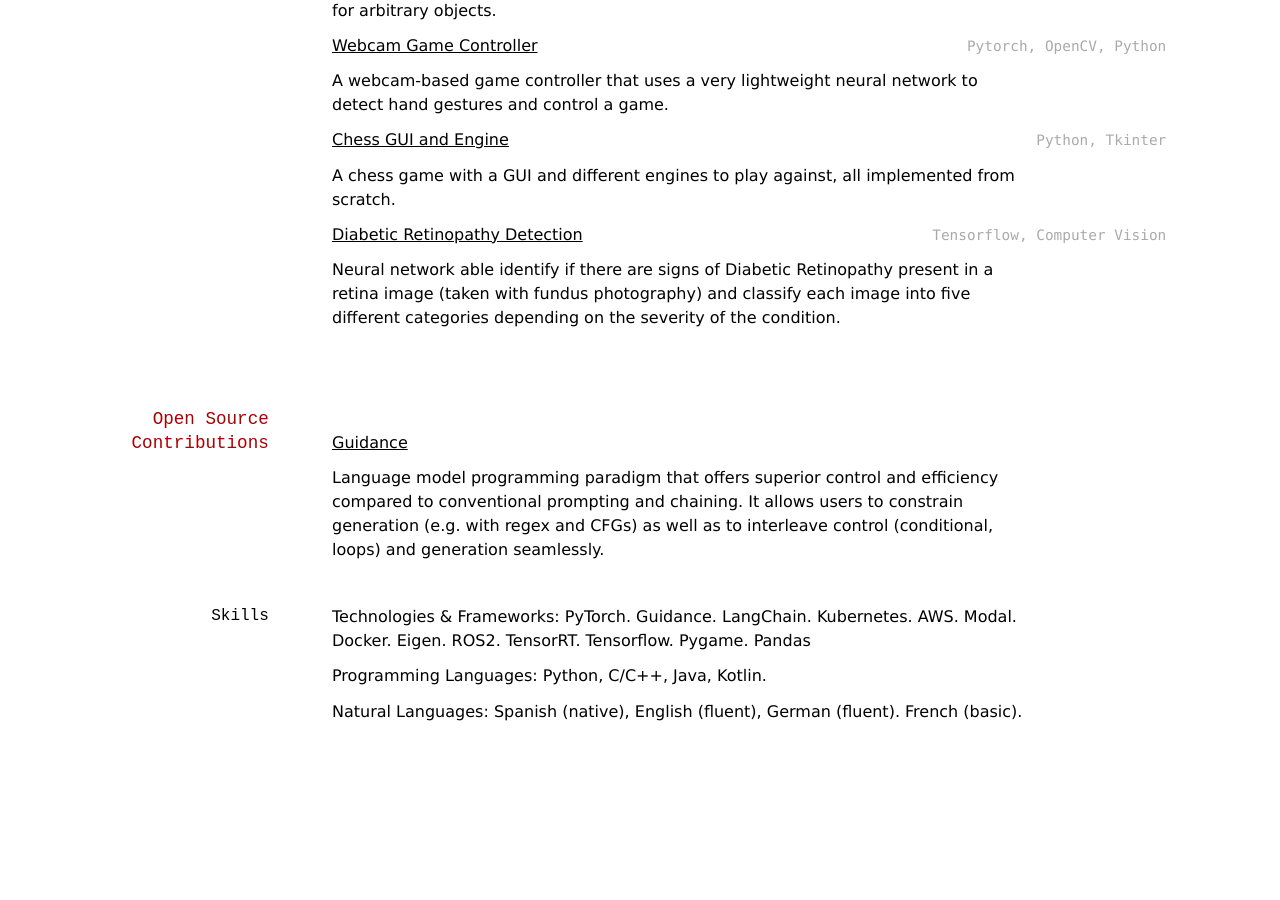
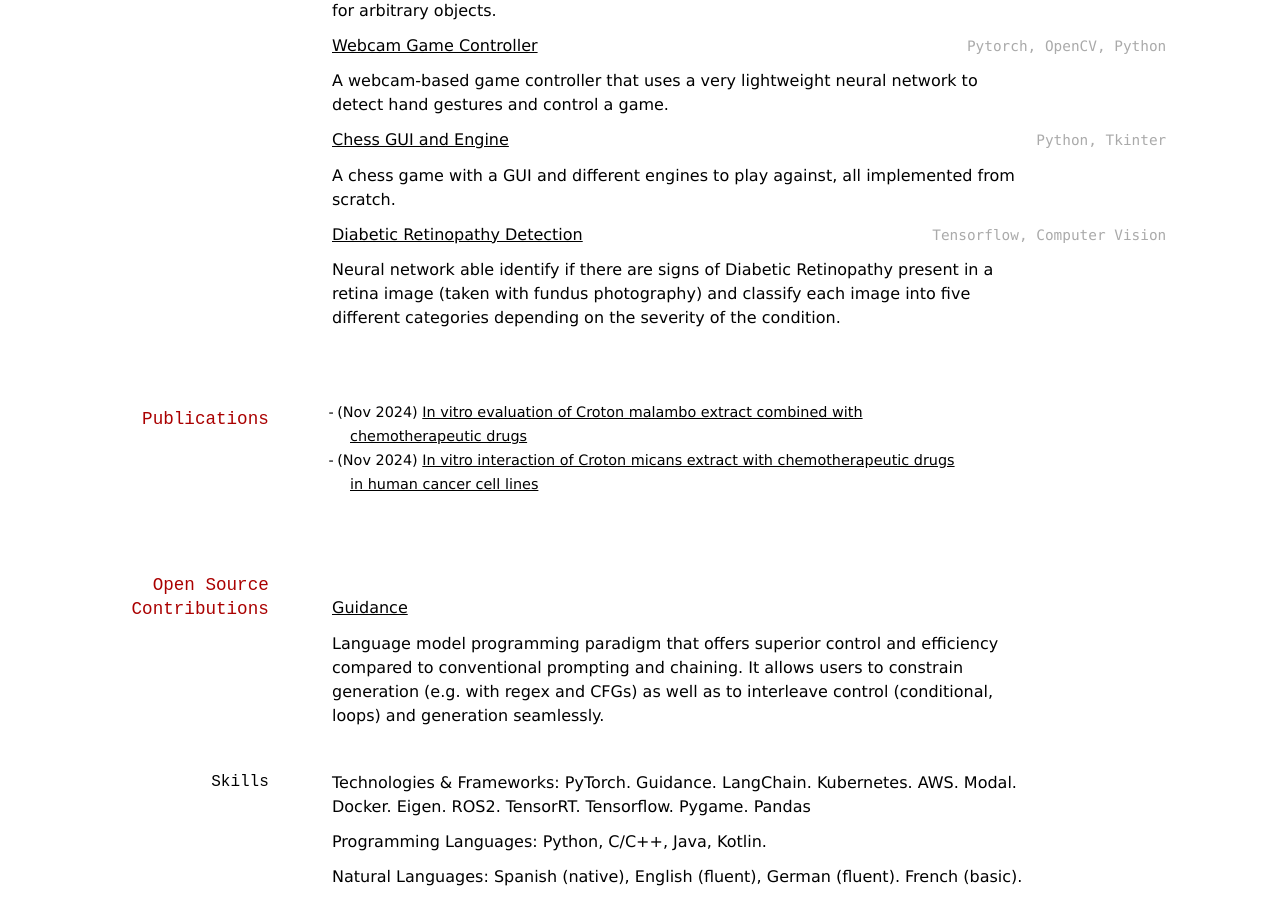
Before and after one commit to Sam1320/Sam1320.github.io, a Jekyll site: the page built from cv.md, in a window 1280 px wide and 900 px high, scrolled down 1853 px. Built offline with Jekyll 4.4.1, drawn with Linux system fonts in a browser that asks for light colours; before the commit the page ends 2588 px from its top, so only the background shows below that.

Commit message:
add publications

```diff
--- a/cv.md
+++ b/cv.md
@@ -92,6 +92,9 @@ A chess game with a GUI and different engines to play against, all implemented f
 
 Neural network able identify if there are signs of Diabetic Retinopathy present in a retina image (taken with fundus photography) and classify each image into five different categories depending on the severity of the condition.
 
+## Publications
+- (Nov 2024) [In vitro evaluation of Croton malambo extract combined with chemotherapeutic drugs](https://doi.org/10.47499/revistaaccb.v1i36.296)
+- (Nov 2024) [In vitro interaction of Croton micans extract with chemotherapeutic drugs in human cancer cell lines](https://doi.org/10.26807/remcb.v45i2.1008)
 
 ## Open Source Contributions
 [Guidance](https://github.com/guidance-ai/guidance/blob/main/notebooks/art_of_prompt_design/react.ipynb)
```
Also changed, not shown: 1 other file.
